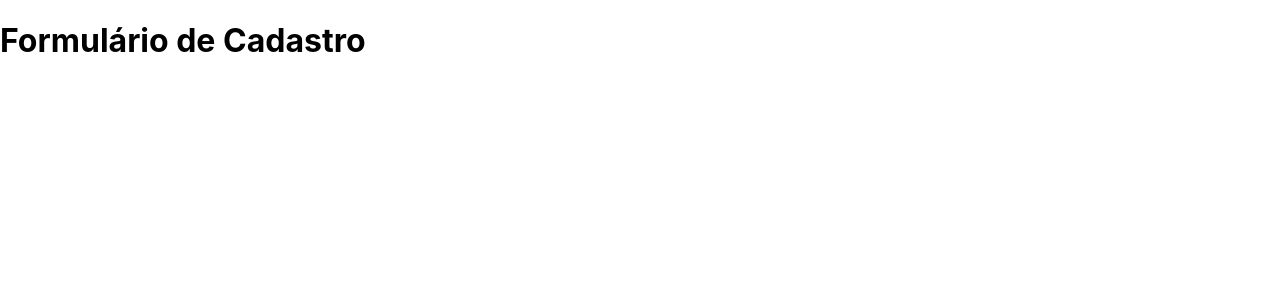
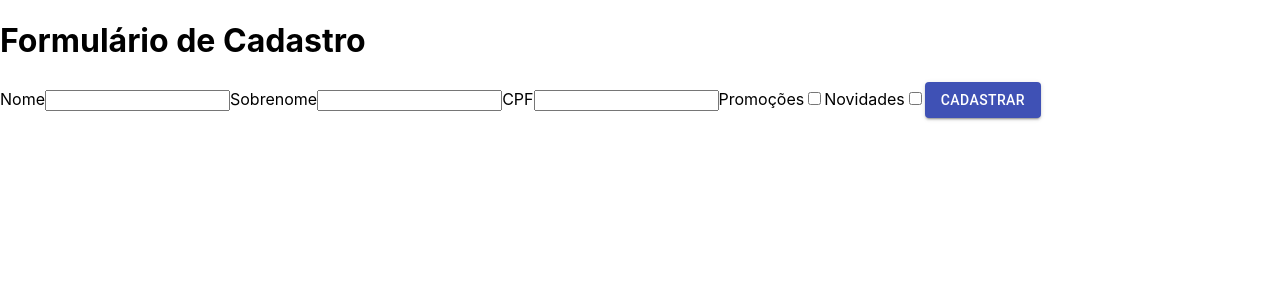
Before and after one commit to lazaroconceicao/formulario-simples, a React (Create React App) app: page / in a window 1280 px wide. Shown: the top 300 px of the page. Built offline with nearby package versions, Linux system fonts and the light colour scheme.

Commit message:
Create input form and installation material ui

```diff
--- a/package.json
+++ b/package.json
@@ -3,12 +3,13 @@
   "version": "0.1.0",
   "private": true,
   "dependencies": {
+    "@material-ui/core": "^4.12.3",
     "@testing-library/jest-dom": "^5.16.2",
     "@testing-library/react": "^12.1.4",
     "@testing-library/user-event": "^13.5.0",
     "react": "^17.0.2",
     "react-dom": "^17.0.2",
-    "react-scripts": "5.0.0",
+    "react-scripts": "^2.1.3",
     "web-vitals": "^2.1.4"
   },
   "scripts": {
--- a/src/App.js
+++ b/src/App.js
@@ -1,10 +1,16 @@
-import React from 'react';
-import './App.css';
+import React, { Component, Fragment } from "react";
+import "./App.css";
+import FormularioCadstro from "./components/FomularioCadstro/FormularioCadstro";
 
-function App() {
-  return (
-   <h1>Formulário de Cadastro</h1>
-  );
+class App extends Component {
+  render() {
+    return (
+      <Fragment>
+        <h1>Formulário de Cadastro</h1>
+        <FormularioCadstro />
+      </Fragment>
+    );
+  }
 }
 
 export default App;
--- /dev/null
+++ b/src/components/FomularioCadstro/FormularioCadstro.jsx
@@ -0,0 +1,26 @@
+import React from "react";
+import { Button } from "@material-ui/core";
+
+function FormularioCadstro() {
+  return (
+    <form>
+      <label>Nome</label>
+      <input type="text" />
+
+      <label>Sobrenome</label>
+      <input type="text" />
+
+      <label>CPF</label>
+      <input type="text" />
+
+      <label>Promoções</label>
+      <input type="checkbox" />
+      <label>Novidades</label>
+      <input type="checkbox" />
+
+      <Button type="submit" variant="contained" color="primary">Cadastrar</Button>
+    </form>
+  );
+}
+
+export default FormularioCadstro;
```
Also changed, not shown: 1 other file (tests, documents, lock files or other folders).
